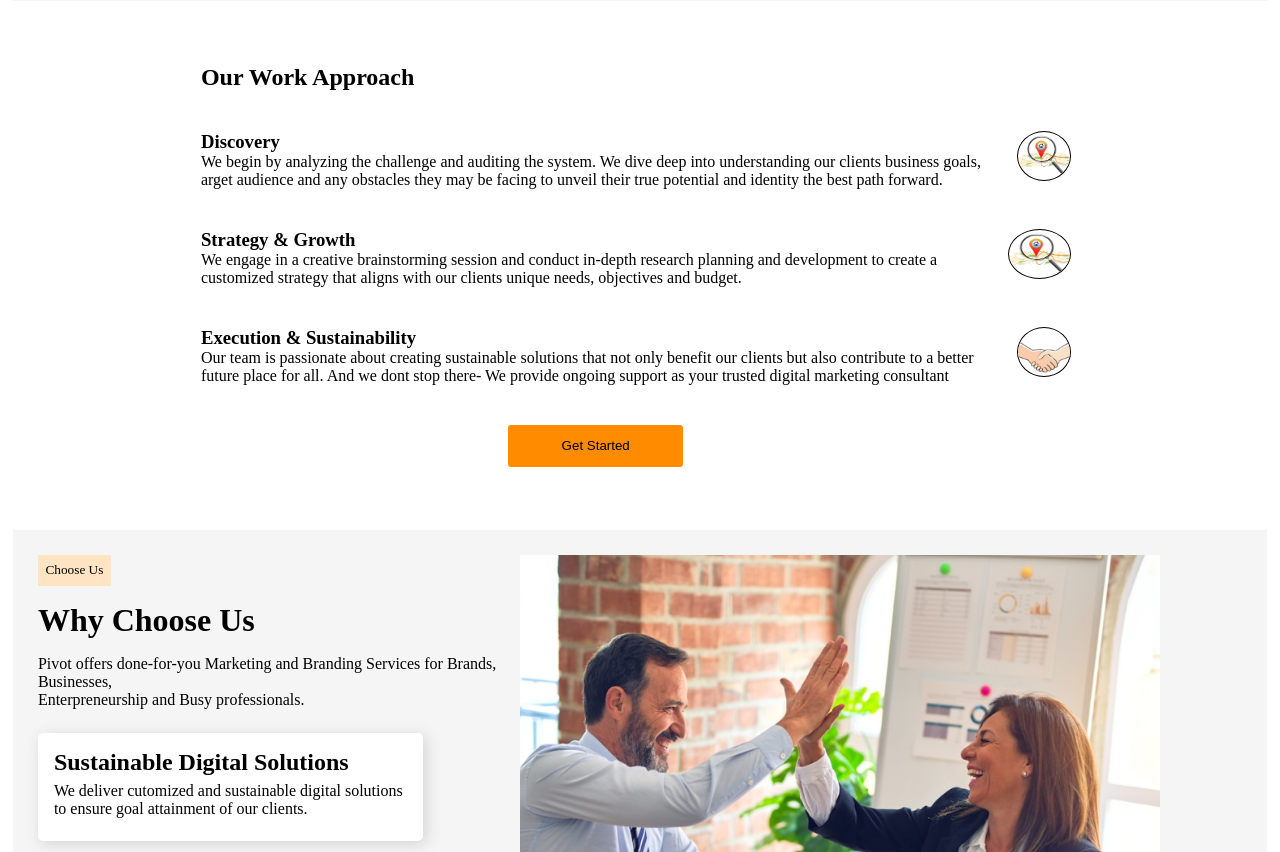
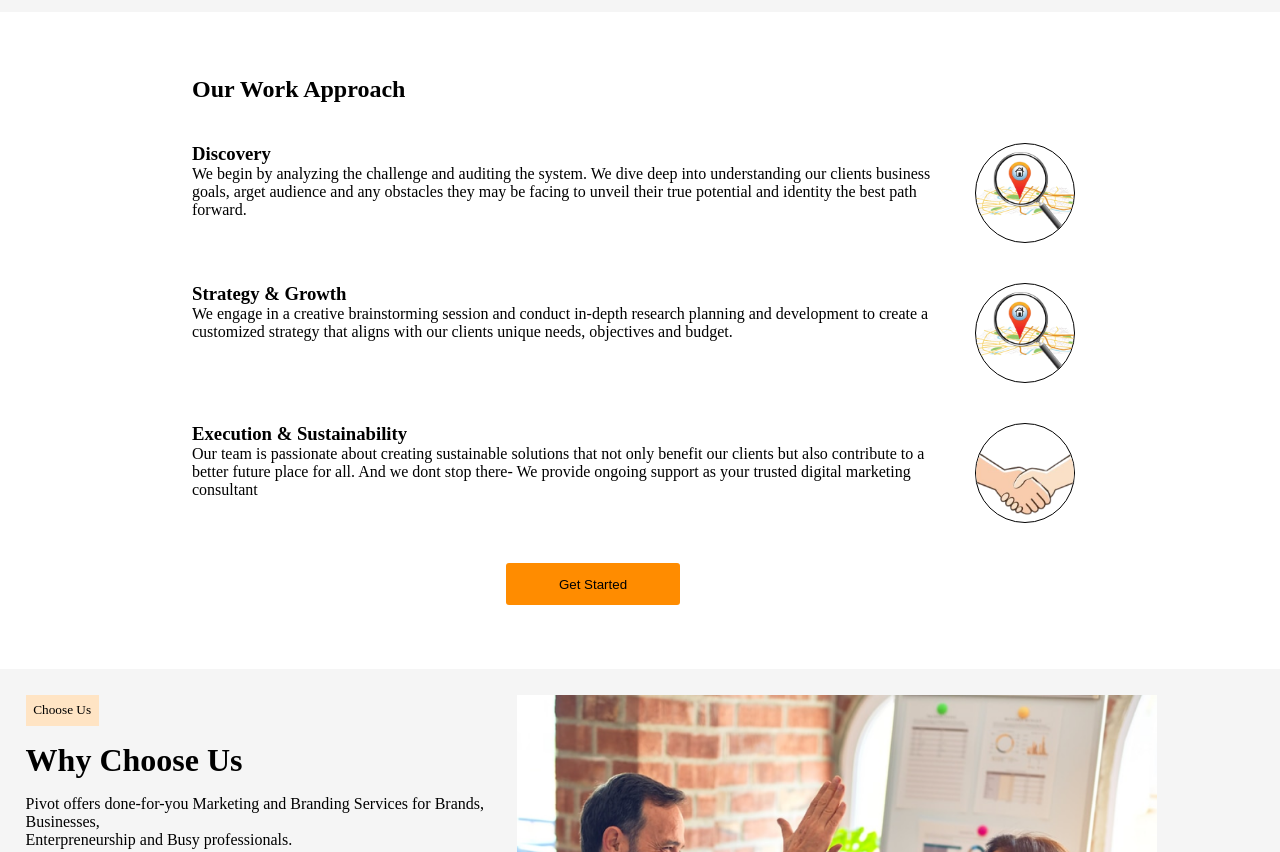
Before and after one commit to LrdTeejay/Pro, a plain HTML site: page index.html in a window 1280 px wide. Shown: the part 1740-2592 px from the top of the page. Drawn offline with Linux system fonts and the light colour scheme.

Commit message:
Update style.css

```diff
--- a/style.css
+++ b/style.css
@@ -6,12 +6,12 @@
     /* font-size: 16px; */
 }
 body{
-    margin: 1%;
+    margin: 0;
 }
 header{
     display: flex;
     justify-content: space-between;
-    max-width: 95%;
+    max-width: 100%;
     margin: auto;
     font-size: 1rem;
     margin: 1.5em;
@@ -129,10 +129,10 @@ figure .speciality{
 .round-img{
     border: 1px solid black;
     border-radius: 50%;
-    height: 50px;
+    height: 100px;
     width: 100px;
     float: right;
-    margin: 0 .5em;
+    margin: 0 .8em;
 }
 .work button{
     width: max-content;
@@ -226,7 +226,7 @@ input::placeholder{
 }
 #foot img{
     width: 100%;
-    height: 35vh;
+    height: 25vh;
     background-size: cover;
 }
 @media (max-width:800px){
```
